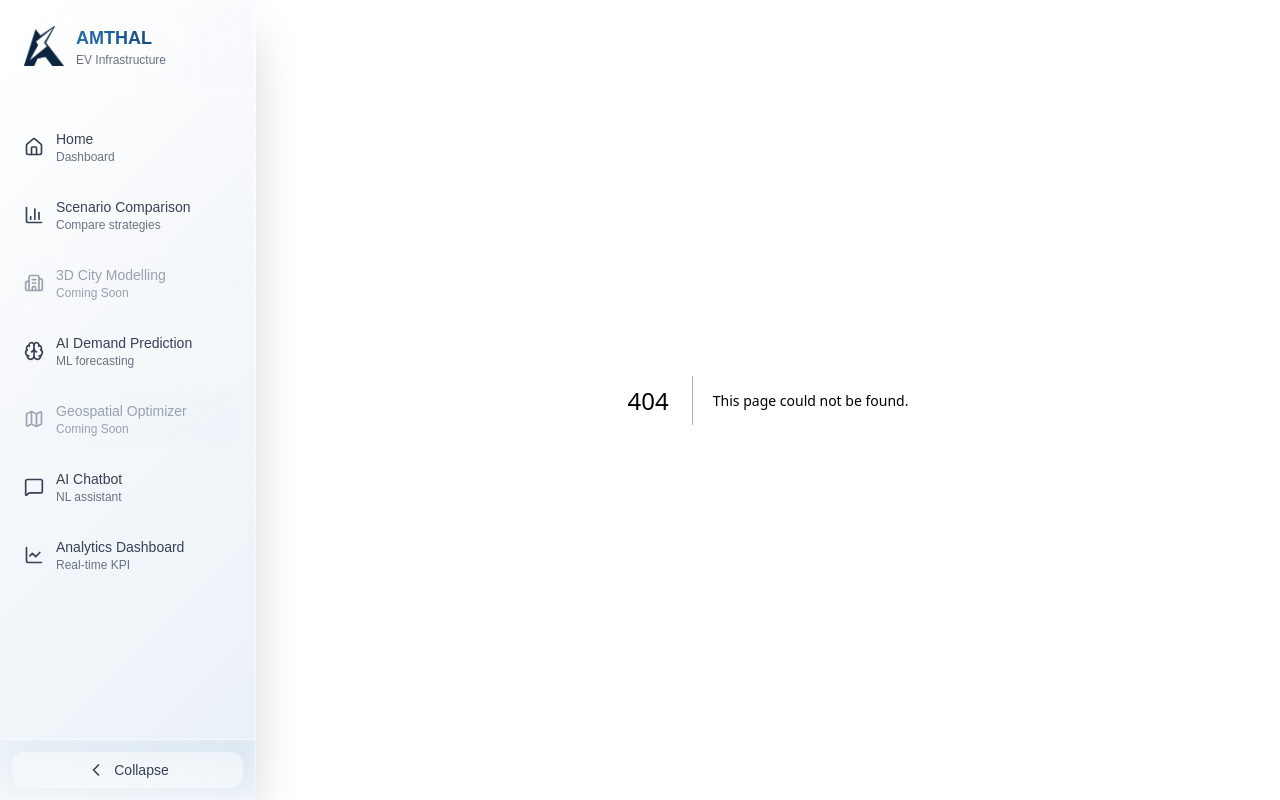
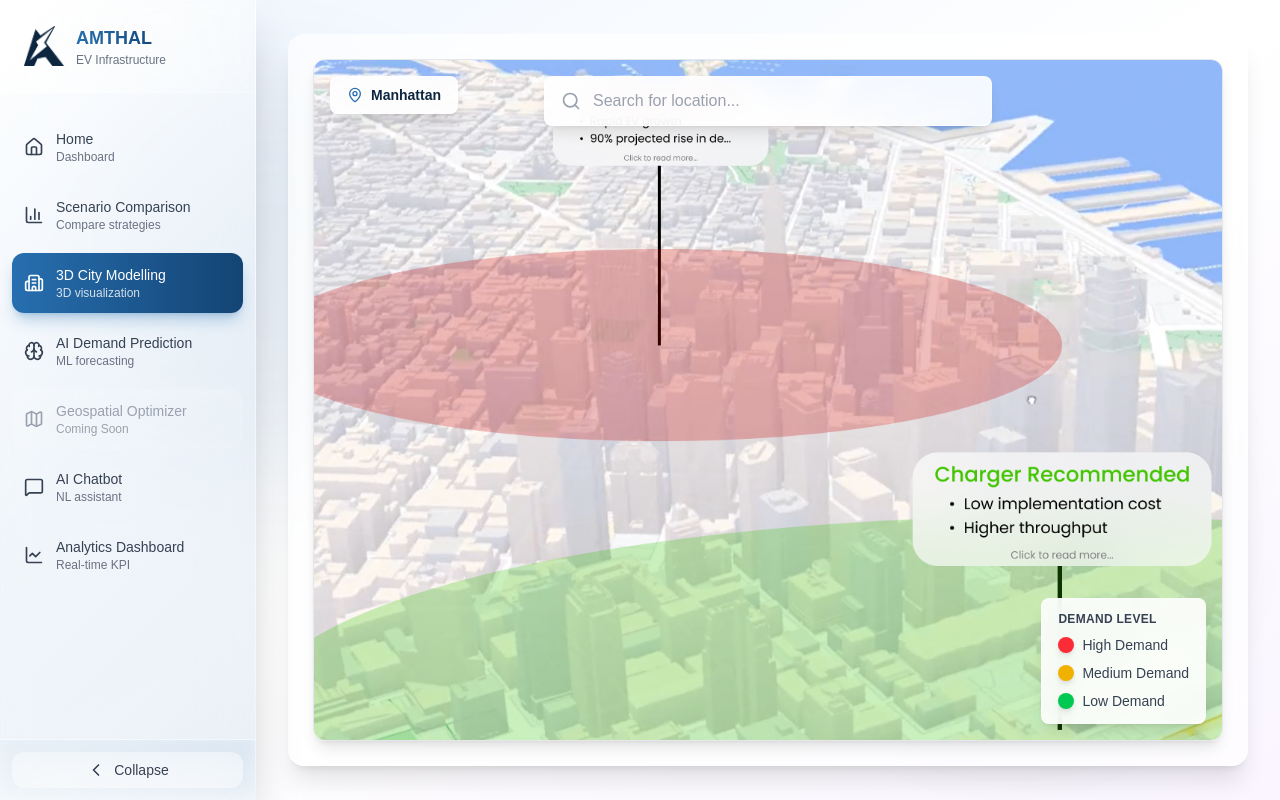
Before and after one commit to abdul-zacky/amthal, a Next.js app: page /3d-city-modelling in a window 1280 px wide. Before the commit this address had no page. Built offline with nearby package versions, Linux system fonts and the light colour scheme.

Commit message:
feat: 3d map

```diff
--- /dev/null
+++ b/app/3d-city-modelling/page.tsx
@@ -0,0 +1,74 @@
+'use client';
+
+import Image from 'next/image';
+import { MapPin, Search } from 'lucide-react';
+
+export default function CityModelling3D() {
+  return (
+    <div className="min-h-screen relative overflow-hidden">
+      {/* Animated Background */}
+      <div className="fixed inset-0 -z-10">
+        <div className="absolute inset-0 bg-gradient-to-br from-blue-50 via-white to-purple-50"></div>
+        <div className="absolute top-0 left-0 w-full h-full opacity-30">
+          <div className="absolute top-20 left-20 w-96 h-96 bg-gradient-to-r from-[#276FB0]/30 to-[#134474]/30 rounded-full blur-3xl animate-pulse"></div>
+          <div className="absolute bottom-20 right-20 w-96 h-96 bg-gradient-to-r from-[#134474]/30 to-[#0D263F]/30 rounded-full blur-3xl animate-pulse" style={{ animationDelay: '1s' }}></div>
+        </div>
+      </div>
+
+      <div className="p-8 min-h-screen flex items-center justify-center max-w-[1800px] mx-auto">
+        {/* Full Screen Map Container */}
+        <div className="w-full bg-white/70 backdrop-blur-xl rounded-2xl p-6 border border-white/20 shadow-xl">
+          <div className="relative w-full aspect-[4/3] rounded-xl overflow-hidden border border-gray-200 shadow-lg">
+            {/* 3D Map Image */}
+            <Image
+              src="/images/3d-view-map.png"
+              alt="3D City Model - Manhattan EV Charging Demand"
+              fill
+              className="object-cover"
+              priority
+            />
+
+            {/* Search Bar Overlay */}
+            <div className="absolute top-4 left-1/2 -translate-x-1/2 w-full max-w-md">
+              <div className="bg-white/90 backdrop-blur-md rounded-lg shadow-lg border border-white/40">
+                <div className="flex items-center gap-3 px-4 py-3">
+                  <Search className="w-5 h-5 text-gray-400" />
+                  <input
+                    type="text"
+                    placeholder="Search for location..."
+                    className="flex-1 bg-transparent border-none outline-none text-gray-700 placeholder-gray-400"
+                  />
+                </div>
+              </div>
+            </div>
+
+            {/* Location Indicator Overlay */}
+            <div className="absolute top-4 left-4 bg-white/90 backdrop-blur-md rounded-lg px-4 py-2 shadow-lg border border-white/40 flex items-center gap-2">
+              <MapPin className="w-4 h-4 text-[#276FB0]" />
+              <span className="text-sm font-bold text-[#0D263F]">Manhattan</span>
+            </div>
+
+            {/* Color Legend Overlay */}
+            <div className="absolute bottom-4 right-4 bg-white/90 backdrop-blur-md rounded-lg px-4 py-3 shadow-lg border border-white/40">
+              <h3 className="text-xs font-bold text-gray-700 mb-2 uppercase tracking-wide">Demand Level</h3>
+              <div className="space-y-2">
+                <div className="flex items-center gap-2">
+                  <div className="w-4 h-4 rounded-full bg-red-500 shadow-md"></div>
+                  <span className="text-sm text-gray-700 font-medium">High Demand</span>
+                </div>
+                <div className="flex items-center gap-2">
+                  <div className="w-4 h-4 rounded-full bg-yellow-500 shadow-md"></div>
+                  <span className="text-sm text-gray-700 font-medium">Medium Demand</span>
+                </div>
+                <div className="flex items-center gap-2">
+                  <div className="w-4 h-4 rounded-full bg-green-500 shadow-md"></div>
+                  <span className="text-sm text-gray-700 font-medium">Low Demand</span>
+                </div>
+              </div>
+            </div>
+          </div>
+        </div>
+      </div>
+    </div>
+  );
+}
--- a/app/components/Sidebar.tsx
+++ b/app/components/Sidebar.tsx
@@ -23,10 +23,10 @@ const menuItems = [
   },
   {
     name: '3D City Modelling',
-    href: '/3d-city',
+    href: '/3d-city-modelling',
     icon: Building2,
-    description: 'AR visualization',
-    available: false,
+    description: '3D visualization',
+    available: true,
   },
   {
     name: 'AI Demand Prediction',
```
